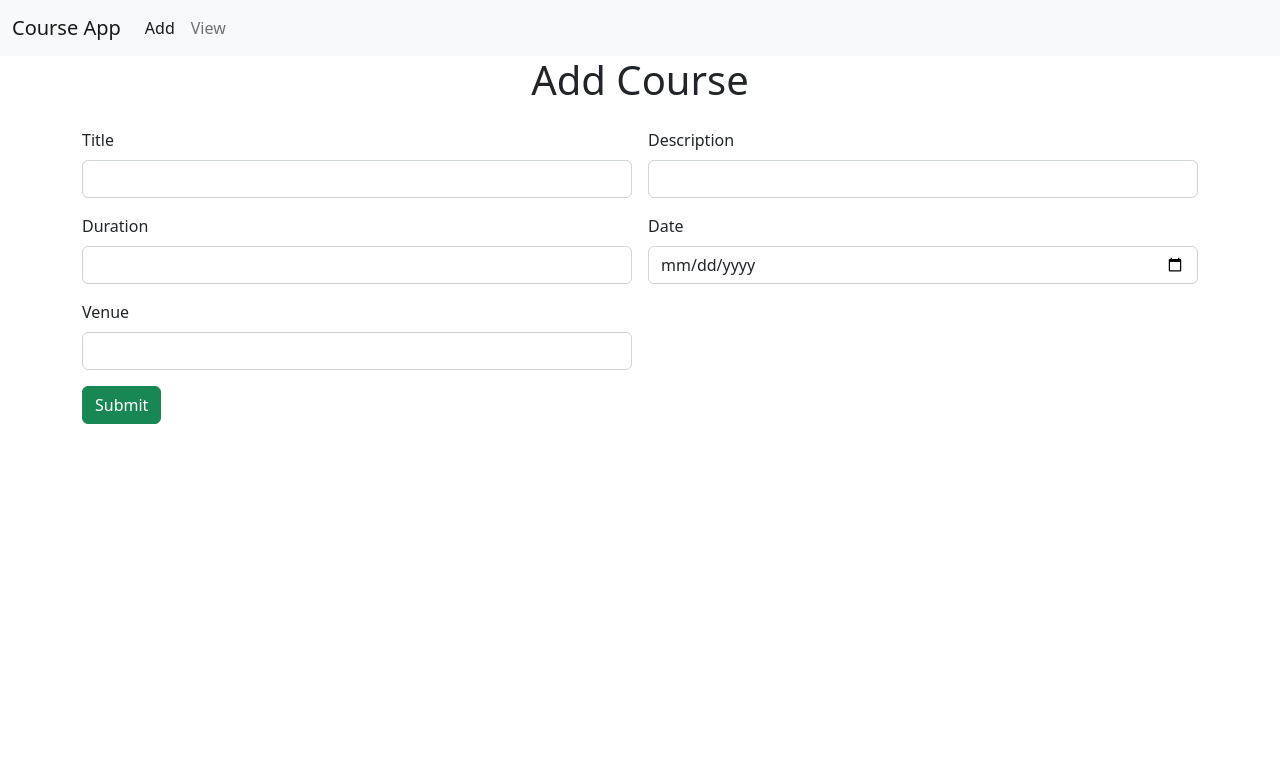
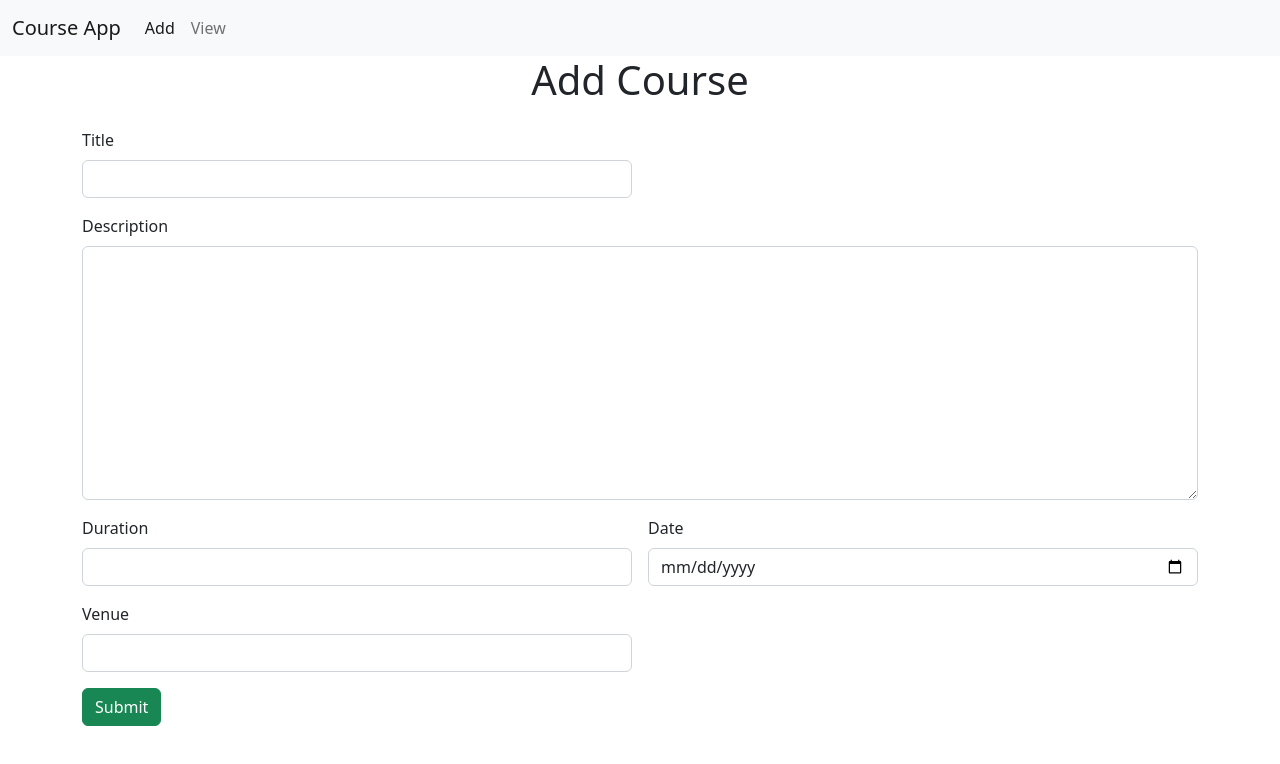
Before and after one commit to Asiyacm/New-Course-Angular-App, an Angular app: page / in a window 1280 px wide. Shown: the top 764 px of the page. Built offline with nearby package versions, Linux system fonts and the light colour scheme.

Commit message:
ch commit

```diff
--- a/src/app/add-course/add-course.component.html
+++ b/src/app/add-course/add-course.component.html
@@ -10,9 +10,10 @@
                     <label for="" class="form-label">Title</label>
                     <input name ="title" [(ngModel)]="title" type="text" class="form-control">
                 </div>
-                <div class="col col-12 col-sm-12 col-md-6 col-lg-6 col-xl-6 col-xxl-6">
+                <div class="col col-12 col-sm-12 col-md-12 col-lg-12 col-xl-12 col-xxl-12">
                     <label for="" class="form-label">Description</label>
-                    <input name="description" [(ngModel)]="description" type="text" class="form-control">
+                    <textarea name="description" [(ngModel)]="description" id="" cols="30" rows="10" class="form-control"></textarea>
+
                 </div>
                 <div class="col col-12 col-sm-12 col-md-6 col-lg-6 col-xl-6 col-xxl-6">
                     <label for="" class="form-label">Duration</label>
--- a/src/app/add-course/add-course.component.ts
+++ b/src/app/add-course/add-course.component.ts
@@ -25,6 +25,18 @@ readValue=()=>
     (response:any)=>
     {
       console.log(response)
+      if (response.status=="success")
+        {
+          alert("Course added successfully")
+          this.title=""
+          this.description=""
+          this.duration=""
+          this.date=""
+          this.venue=""
+        }
+        else{
+          alert("Something went wrong")
+        }
 
  }
 )
```
